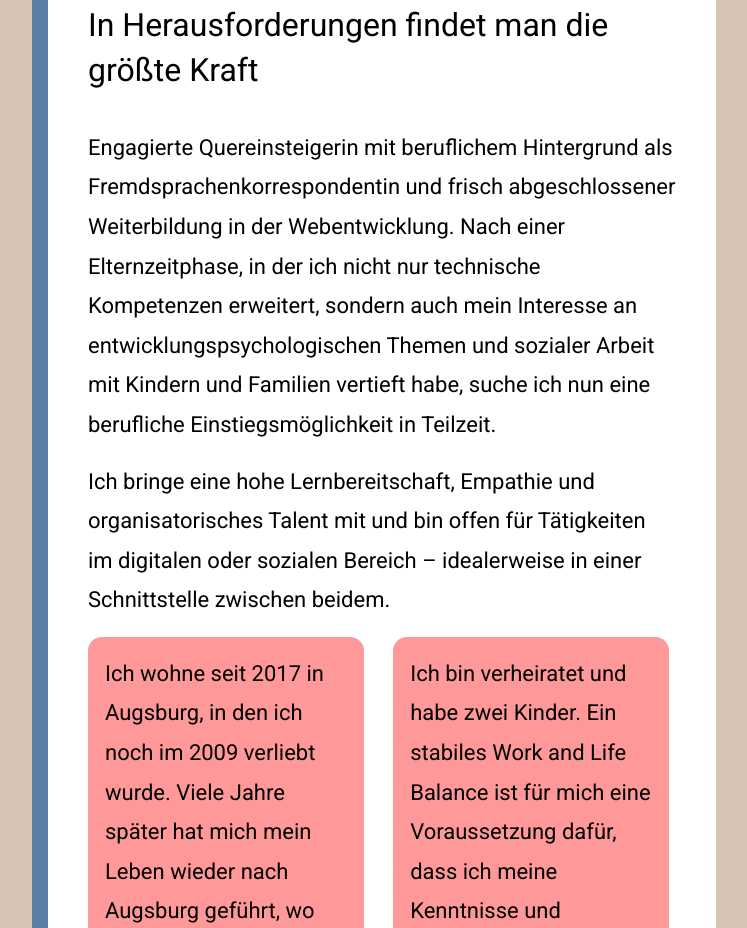
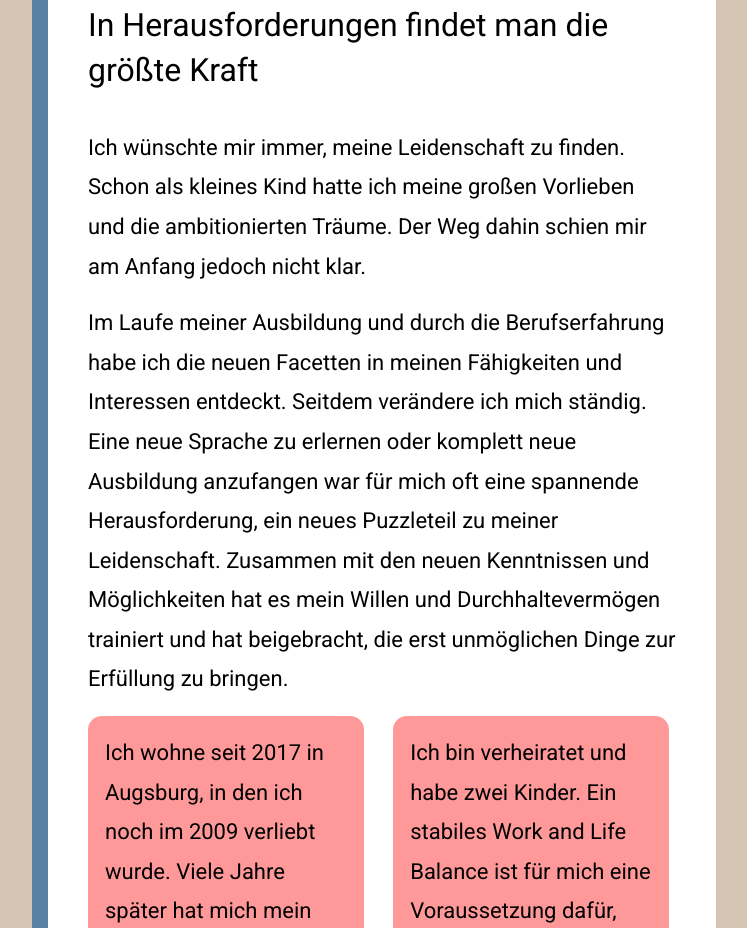
Before and after one commit to jana-rosegarden/personal-page-xhtml, a website with bundled scripts: page about.html in a window 1280 px wide. Shown: the part 992-1920 px from the top of the page, without its empty margins (23-770 px from the left). Built offline with nearby package versions, Linux system fonts and the light colour scheme; a web font is replaced by a local one.

Commit message:
Text About me
Text auf About me Seite überarbeitet wurde

```diff
--- a/about.html
+++ b/about.html
@@ -78,10 +78,10 @@
             <img src="images/jana_marian - Kopie.jpg" alt="" width="96%" id="about-main-img">
             <h3 id="about-subheader">In Herausforderungen findet man die größte Kraft</h3>
             <p>
-              Engagierte Quereinsteigerin mit beruflichem Hintergrund als Fremdsprachenkorrespondentin und frisch abgeschlossener Weiterbildung in der Webentwicklung. Nach einer Elternzeitphase, in der ich nicht nur technische Kompetenzen erweitert, sondern auch mein Interesse an entwicklungspsychologischen Themen und sozialer Arbeit mit Kindern und Familien vertieft habe, suche ich nun eine berufliche Einstiegsmöglichkeit in Teilzeit.
+              Ich wünschte mir immer, meine Leidenschaft zu finden. Schon als kleines Kind hatte ich meine großen Vorlieben und die ambitionierten Träume. Der Weg dahin schien mir am Anfang jedoch nicht klar.
               </p>
               <p>
-              Ich bringe eine hohe Lernbereitschaft, Empathie und organisatorisches Talent mit und bin offen für Tätigkeiten im digitalen oder sozialen Bereich – idealerweise in einer Schnittstelle zwischen beidem.
+              Im Laufe meiner Ausbildung und durch die Berufserfahrung habe ich die neuen Facetten in meinen Fähigkeiten und Interessen entdeckt. Seitdem verändere ich mich ständig. Eine neue Sprache zu erlernen oder komplett neue Ausbildung anzufangen war für mich oft eine spannende Herausforderung, ein neues Puzzleteil zu meiner Leidenschaft. Zusammen mit den neuen Kenntnissen und Möglichkeiten hat es mein Willen und Durchhaltevermögen trainiert und hat beigebracht, die erst unmöglichen Dinge zur Erfüllung zu bringen.
               </p>
 
             <div id="about-color-p-div">
```
